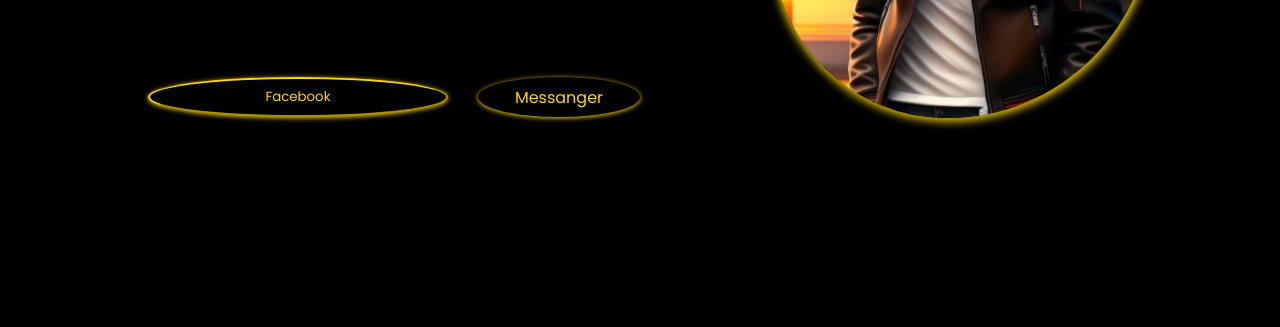
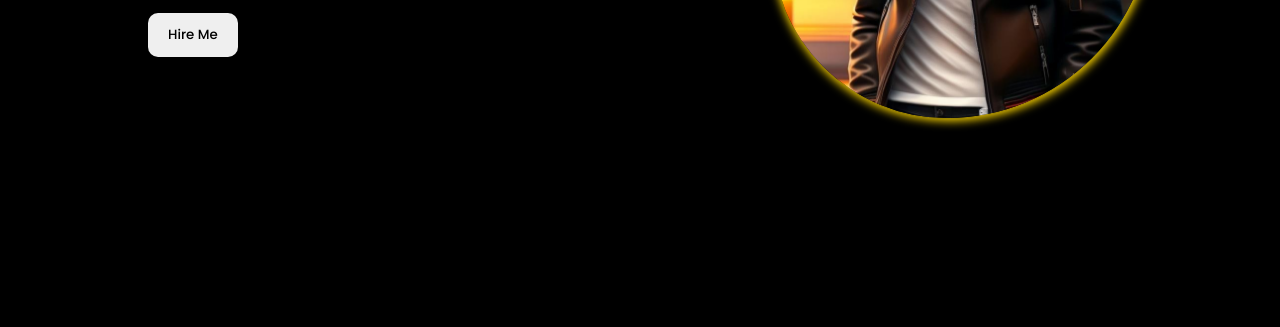
Before and after one commit to princedevv/princeport-website, a plain HTML site: page index.html in a window 1280 px wide. Shown: the part 473-800 px from the top of the page. Drawn offline with nearby package versions, Linux system fonts and the light colour scheme.

Commit message:
Update index.html

```diff
--- a/index.html
+++ b/index.html
@@ -68,10 +68,6 @@
                 <a href="#contact">
                     <button class="btn blue-btn">Hire Me</button>
                 </a>
-            </div>
-            <div class="social_icons">
-                <form action="https://web.facebook.com/profile.php?id=61560708531120" target="_blank"><input type="submit" value="Facebook" class="icon" style="background-color: black;"></form>
-                <div class="icon">Messanger</div>
             </div>
           </div>
           <div class="featured-image">
@@ -164,6 +160,7 @@
                     <p><i class="uil uil-envelope"></i> Email: princebueze2009@gmail.com</p>
                     <p><i class="uil uil-phone"></i> Tel: +234 703 014 729 8</p>
                     <p><i class="uil uil-whatsapp"></i> Whatsapp: +234 816 923 905 7</p>
+                    <p><i class="uil uil-facebook"></i> Facebook: Prince Nwagba</p>
                 </div>
              </div>
              <form action="https://api.web3forms.com/submit" method="POST" target="_blank">
```
